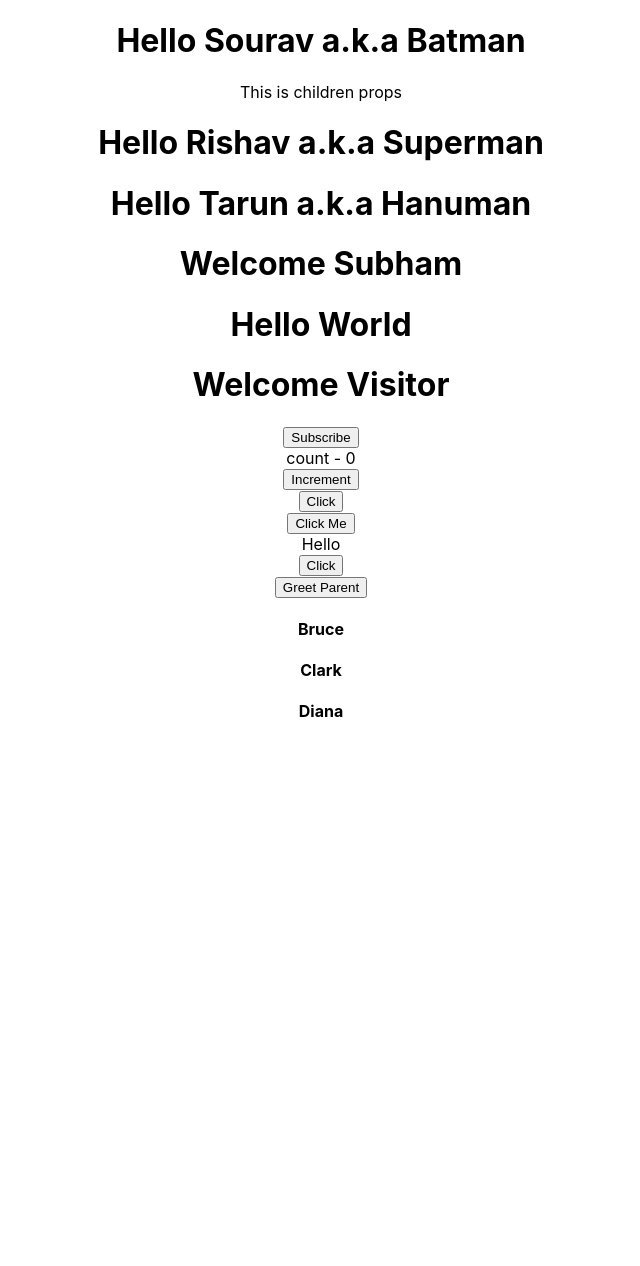
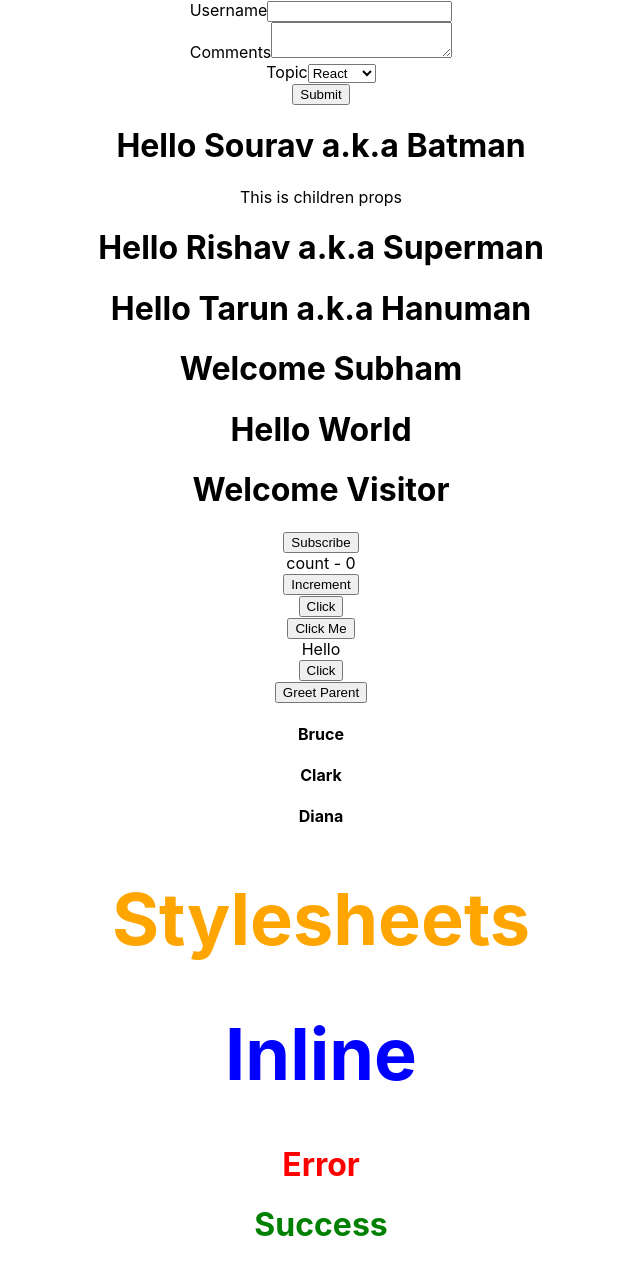
Before and after one commit to subham348/React_Learning, a React (Create React App) app: page / in a window 1280 px wide. Shown: the whole page, without its empty margins (319-959 px from the left). Before the commit the page ends 800 px from the top, so only its background shows below. Built offline with nearby package versions, Linux system fonts and the light colour scheme.

Commit message:
Studied about Styling and CSS Basics and Form Handling

```diff
--- a/src/App.js
+++ b/src/App.js
@@ -12,10 +12,17 @@
 import ParentComponent from "./components/ParentComponent";
 import UserGreeting from "./components/UserGreeting";
 import NameList from "./components/NameList";
+import Stylesheets from "./components/Stylesheets";
+import Inline from "./components/Inline";
+import "./appStyles.css";
+import styles from "./appStyles.module.css";
+import Form from "./components/Form";
 
 function App() {
   return (
     <div className="App">
+      <Form />
+
       <Greet name="Sourav" heroName="Batman">
         <p>This is children props</p>
       </Greet>
@@ -31,6 +38,10 @@
       <ParentComponent />
       <UserGreeting />
       <NameList />
+      <Stylesheets primary={true} />
+      <Inline />
+      <h1 className="error">Error</h1>
+      <h1 className={styles.success}>Success</h1>
     </div>
   );
 }
--- /dev/null
+++ b/src/appStyles.css
@@ -0,0 +1,3 @@
+.error {
+  color: red;
+}
--- /dev/null
+++ b/src/appStyles.module.css
@@ -0,0 +1,3 @@
+.success {
+  color: green;
+}
--- /dev/null
+++ b/src/components/Form.js
@@ -0,0 +1,69 @@
+import React, { Component } from "react";
+
+class Form extends Component {
+  constructor(props) {
+    super(props);
+
+    this.state = {
+      username: "",
+      comments: "",
+      topic: "react",
+    };
+  }
+
+  handleUsernameChange = (event) => {
+    this.setState({
+      username: event.target.value,
+    });
+  };
+
+  handleCommentsChange = (event) => {
+    this.setState({
+      comments: event.target.value,
+    });
+  };
+
+  handleTopicChange = (event) => {
+    this.setState({
+      topic: event.target.value,
+    });
+  };
+
+  handleSubmit = (event) => {
+    alert(`${this.state.username} ${this.state.comments} ${this.state.topic}`);
+    event.preventDefault();
+  };
+
+  render() {
+    return (
+      <form onSubmit={this.handleSubmit}>
+        <div>
+          <label>Username</label>
+          <input
+            type="text"
+            value={this.state.username}
+            onChange={this.handleUsernameChange}
+          />
+        </div>
+        <div>
+          <label>Comments</label>
+          <textarea
+            value={this.state.comments}
+            onChange={this.handleCommentsChange}
+          ></textarea>
+        </div>
+        <div>
+          <label>Topic</label>
+          <select value={this.state.topic} onChange={this.handleTopicChange}>
+            <option value="react">React</option>
+            <option value="angular">Angular</option>
+            <option value="vue">Vue</option>
+          </select>
+        </div>
+        <button type="submit">Submit</button>
+      </form>
+    );
+  }
+}
+
+export default Form;
--- /dev/null
+++ b/src/components/Inline.js
@@ -0,0 +1,16 @@
+import React from 'react'
+
+function Inline() {
+    let heading = {
+        fontSize: "72px",
+        color: "blue"
+    }
+
+    return (
+        <div>
+            <h1 style={heading}>Inline</h1>
+        </div>
+    )
+}
+
+export default Inline
--- /dev/null
+++ b/src/components/Stylesheets.js
@@ -0,0 +1,14 @@
+import React from "react";
+import "./myStyles.css";
+
+function Stylesheets(props) {
+  let className = props.primary && "primary";
+
+  return (
+    <div>
+      <h1 className={`${className} font-xl`}>Stylesheets</h1>
+    </div>
+  );
+}
+
+export default Stylesheets;
--- /dev/null
+++ b/src/components/myStyles.css
@@ -0,0 +1,7 @@
+.primary {
+  color: orange;
+}
+
+.font-xl {
+    font-size: 72px;
+}
```
